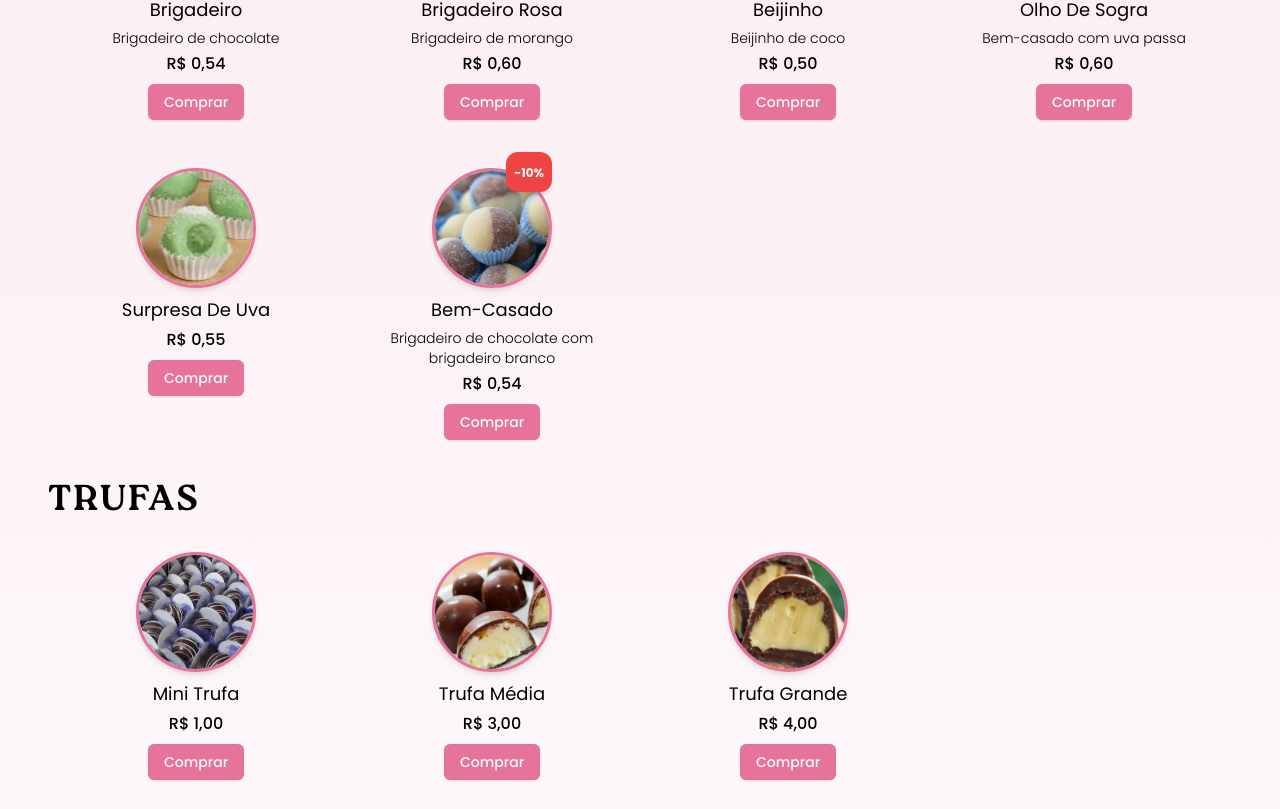
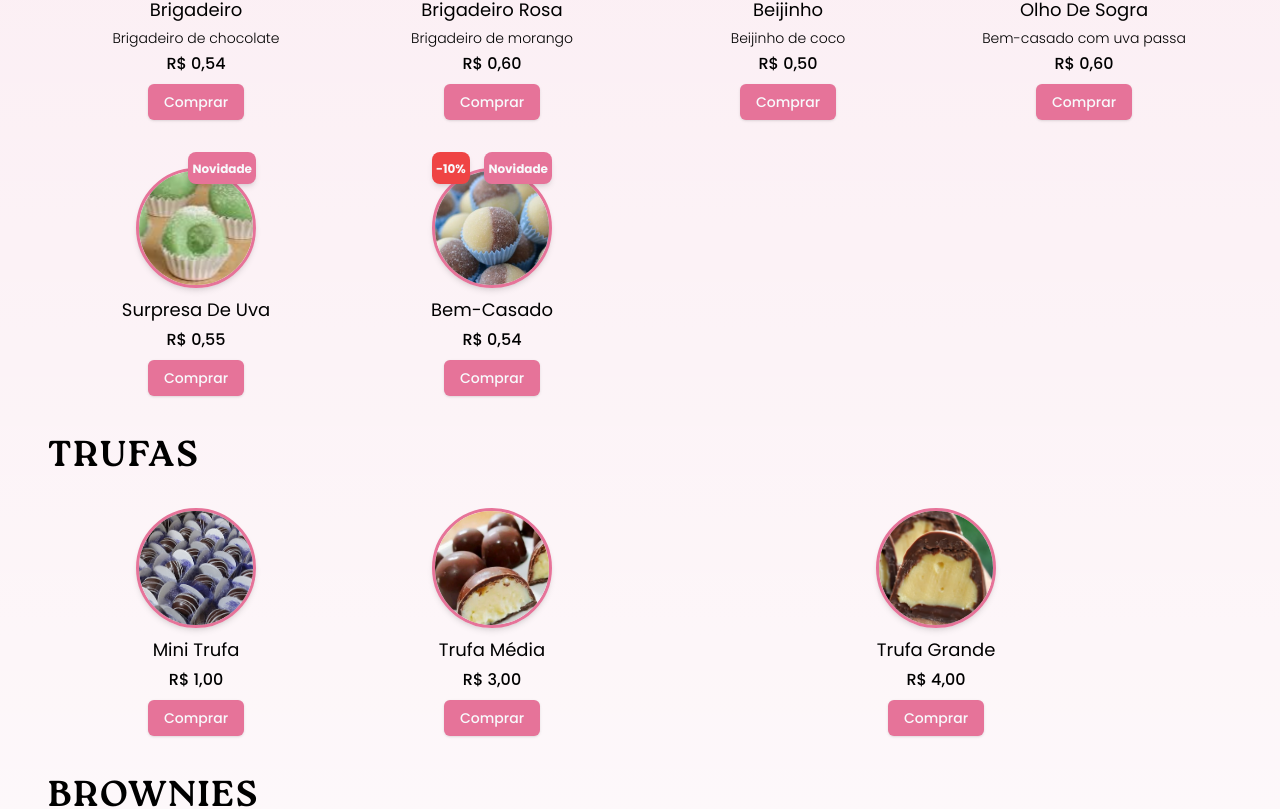
Before and after one commit to Maycomwill/nah-doceria, a Next.js app in the folder web/: page / in a window 1280 px wide. Shown: the part 652-1461 px from the top of the page. Built offline with nearby package versions, Linux system fonts and the light colour scheme.

Commit message:
feat: add new_product label to a new item

```diff
--- a/web/app/cart/page.tsx
+++ b/web/app/cart/page.tsx
@@ -9,7 +9,7 @@ import React, { useEffect } from "react";
 
 function Cart() {
   const { cart, isLoading } = useCart();
-  const [subtotal, setSubtotal] = React.useState<number | undefined>(undefined);
+  const [subtotal, setSubtotal] = React.useState<number>(0);
   useEffect(() => {
     handleSubtotal(cart.data);
   }, [cart]);
@@ -37,16 +37,14 @@ function Cart() {
         <h2 className="font-title text-4xl font-bold leading-6 tracking-wider">
           Subtotal
         </h2>
-        {subtotal !== undefined ? (
+
         <span className="font-title text-xl font-bold leading-6 text-primary-500">
           {subtotal.toLocaleString("pt-br", {
             style: "currency",
             currency: "BRL",
           })}
         </span>
-        ) : (
-          <Loading />
-        )}
+
         <FinishCart data={cart.data} />
         <ClearCart />
       </div>
--- a/web/app/page.tsx
+++ b/web/app/page.tsx
@@ -4,6 +4,7 @@ import { data } from "@/lib/fakeData";
 import { InstagramLogoIcon } from "@radix-ui/react-icons";
 import { FaWhatsapp, FaInstagram } from "react-icons/fa";
 import Link from "next/link";
+import clsx from "clsx";
 function Home() {
   return (
     <div className="flex h-full w-full flex-col items-center justify-center space-y-12">
@@ -37,9 +38,15 @@ function Home() {
             <h2 className="text-center font-title text-4xl font-bold uppercase tracking-wider md:text-left">
               Doces
             </h2>
-            <div className="grid w-full grid-cols-2 place-content-start place-items-center items-baseline gap-4 md:grid-cols-3 md:gap-0 lg:grid-cols-4">
-              {data.doces.map((item) => {
-                return <MenuItem data={item} key={item.name} />;
+            <div className="grid w-full grid-cols-2 place-content-start place-items-center items-start gap-4 md:grid-cols-3 md:gap-0 lg:grid-cols-4">
+              {data.doces.map((item, index) => {
+                return (
+                  <MenuItem
+                    className={`${index === data.doces.length - 1 && data.doces.length % 2 !== 0 ? "col-span-2" : "col-span-1"}`}
+                    data={item}
+                    key={item.name}
+                  />
+                );
               })}
             </div>
           </div>
@@ -48,8 +55,14 @@ function Home() {
               Trufas
             </h2>
             <div className="grid w-full grid-cols-2 place-content-start place-items-center items-baseline gap-4 md:grid-cols-3 md:gap-0 lg:grid-cols-4">
-              {data.trufas.map((item) => {
-                return <MenuItem data={item} key={item.name} />;
+              {data.trufas.map((item, index) => {
+                return (
+                  <MenuItem
+                    className={`${index === data.trufas.length - 1 && data.trufas.length % 2 !== 0 ? "col-span-2" : "col-span-1"}`}
+                    data={item}
+                    key={item.name}
+                  />
+                );
               })}
             </div>
           </div>
@@ -58,8 +71,14 @@ function Home() {
               Brownies
             </h2>
             <div className="grid w-full grid-cols-2 place-content-start place-items-center items-baseline gap-4 md:grid-cols-3 md:gap-0 lg:grid-cols-4">
-              {data.brownies.map((item) => {
-                return <MenuItem data={item} key={item.name} />;
+              {data.brownies.map((item, index) => {
+                return (
+                  <MenuItem
+                    className={`${index === data.brownies.length - 1 && data.brownies.length % 2 !== 0 ? "col-span-2" : "col-span-1"}`}
+                    data={item}
+                    key={item.name}
+                  />
+                );
               })}
             </div>
           </div>
--- a/web/components/cart/cart-item.tsx
+++ b/web/components/cart/cart-item.tsx
@@ -19,7 +19,7 @@ function CartItem({ data, ...props }: CartItemInterface) {
         <RemoveItemFromCart item={data} />
         <ChangeItemQuantity item={data} />
         {discount && (
-          <div className="absolute -bottom-1 -left-4 rounded-xl bg-red-500 py-1 shadow-md">
+          <div className="absolute -bottom-1 -left-4 rounded-lg bg-red-500 px-1 py-1 shadow-md">
             <span className="text-xs font-bold text-slate-50">
               -{discount * 100}%
             </span>
--- a/web/components/menu-item.tsx
+++ b/web/components/menu-item.tsx
@@ -1,6 +1,7 @@
 import Image, { StaticImageData } from "next/image";
 import React from "react";
 import BuyDialog from "./diologs/BuyDialog";
+import clsx from "clsx";
 
 interface MenuItemProps extends React.HTMLAttributes<HTMLDivElement> {
   data: {
@@ -12,16 +13,19 @@ interface MenuItemProps extends React.HTMLAttributes<HTMLDivElement> {
     available: boolean;
     id: string;
     category: string;
+    new_product?: boolean;
   };
+  className?: string;
 }
 
-function MenuItem({ data, ...props }: MenuItemProps) {
+function MenuItem({ data, className, ...props }: MenuItemProps) {
   const {
     name,
     description,
     picture,
     price,
     discount,
+    new_product,
     available,
     category,
     id,
@@ -29,7 +33,10 @@ function MenuItem({ data, ...props }: MenuItemProps) {
   return (
     <div
       {...props}
-      className="flex w-[240px] max-w-[240px] flex-col items-center space-y-2 bg-transparent px-4 py-6"
+      className={clsx(
+        "flex w-[240px] max-w-[240px] flex-col items-center space-y-2 bg-transparent px-4 py-6",
+        className,
+      )}
     >
       <div className="group relative">
         <Image
@@ -37,15 +44,25 @@ function MenuItem({ data, ...props }: MenuItemProps) {
           src={picture}
           alt="Menu item image"
         />
+        {new_product && (
+          <div className="absolute -top-4 right-0 rounded-lg bg-primary-400 p-1 shadow-md">
+            <span className="text-xs font-bold text-slate-50">Novidade</span>
+          </div>
+        )}
         {discount && (
-          <div className="absolute -top-4 right-0 rounded-xl bg-red-500 p-2 shadow-md">
+          <div
+            className={clsx(
+              "absolute -top-4 rounded-lg bg-red-500 p-1 shadow-md",
+              { "left-0": new_product, "right-0": !new_product },
+            )}
+          >
             <span className="text-xs font-bold text-slate-50">
               -{discount * 100}%
             </span>
           </div>
         )}
       </div>
-      <div className="flex flex-col items-center justify-between space-y-1">
+      <div className="flex w-full flex-col items-center justify-between space-y-1">
         <span className="text-center text-lg capitalize">{name}</span>
         {description && (
           <span className="w-[60%] text-center text-sm font-light md:w-[80%] lg:w-full">
--- a/web/interfaces/products.ts
+++ b/web/interfaces/products.ts
@@ -9,6 +9,7 @@ export interface MenuItemProps {
   discount?: number;
   available: boolean;
   category: string;
+  new_product?: boolean;
 }
 
 export interface CartItemProps {
@@ -23,4 +24,5 @@ export interface CartItemProps {
   description?: string;
   discount?: number;
   value: number;
+  new_product?: boolean;
 }
--- a/web/lib/fakeData.ts
+++ b/web/lib/fakeData.ts
@@ -55,16 +55,18 @@ const doces = [
     price: 0.55,
     available: true,
     category: "doces",
+    new_product: true,
   },
   {
     id: "6",
     name: "Bem-Casado",
-    description: "Brigadeiro de chocolate com brigadeiro branco",
+    // description: "Brigadeiro de chocolate com brigadeiro branco",
     picture: BemCasado,
     price: 0.6,
     discount: 0.1,
     available: true,
     category: "doces",
+    new_product: true,
   },
 ];
 
```
Lines whose indentation alone changed are shown as unchanged.
